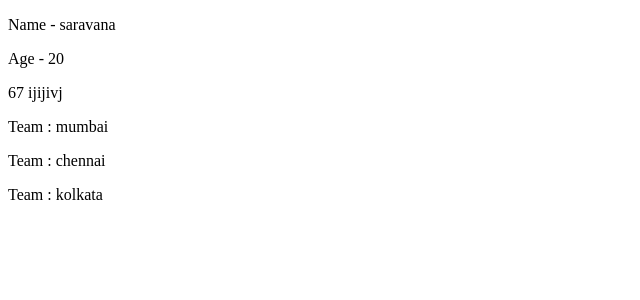
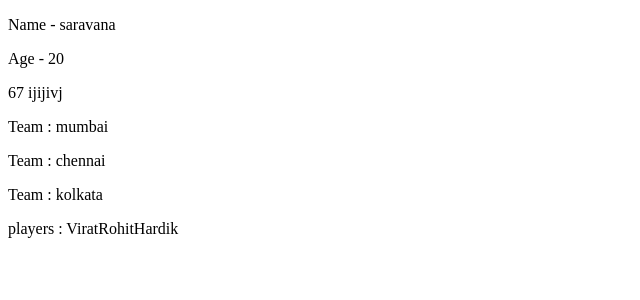
Before and after one commit to saravanan642/New-Session-Class, a React (Create React App) app: page / in a window 1280 px wide. Shown: the top 300 px of the page, without its empty margins (0-640 px from the left). Built offline with nearby package versions, Linux system fonts and the light colour scheme.

Commit message:
updated String.js

```diff
--- /dev/null
+++ b/src/Components/Props/Array.js
@@ -0,0 +1,14 @@
+
+
+const Array = (players) => {
+  return (
+    <div>
+      {Object.values(players).map((t, i) =>(
+        <p  key ={i}>players : {t}</p>
+      )
+    )}
+    </div>
+  )
+}
+
+export default Array
--- a/src/Components/Props/Home.js
+++ b/src/Components/Props/Home.js
@@ -1,3 +1,4 @@
+import Array from "./Array"
 import Parent from "./Parent"
 import String from "./String"
 import SubChild from './Subchild'
@@ -19,11 +20,12 @@ const Child = ({ Deatils }) => {
           2: "chennai",
           3: "kolkata"
         }} />
-
-
-
       </div>
 
+<div>
+ <Array players={["Virat", "Rohit", "Hardik"]} />
+
+</div>
     </div>
   )
 }
--- a/src/Components/Props/String.js
+++ b/src/Components/Props/String.js
@@ -3,9 +3,14 @@
 const String = ({Team}) => {
   return (
     <div>
-            {Object.values(Team).map((t, i) => (
+        {Object.values(Team).map((t, i) => (
         <p key={i}>Team : {t}</p>
       ))}
+
+
+    <div>
+
+    </div>
     </div>
   )
 }
```
